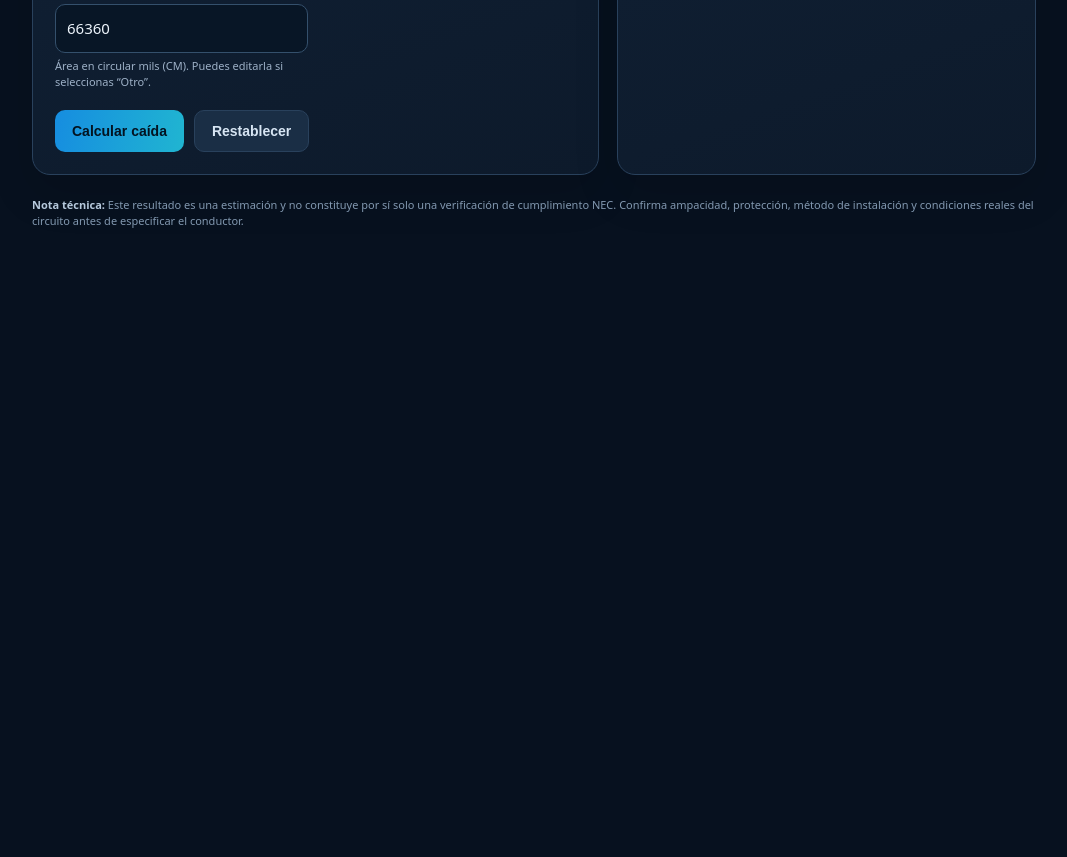
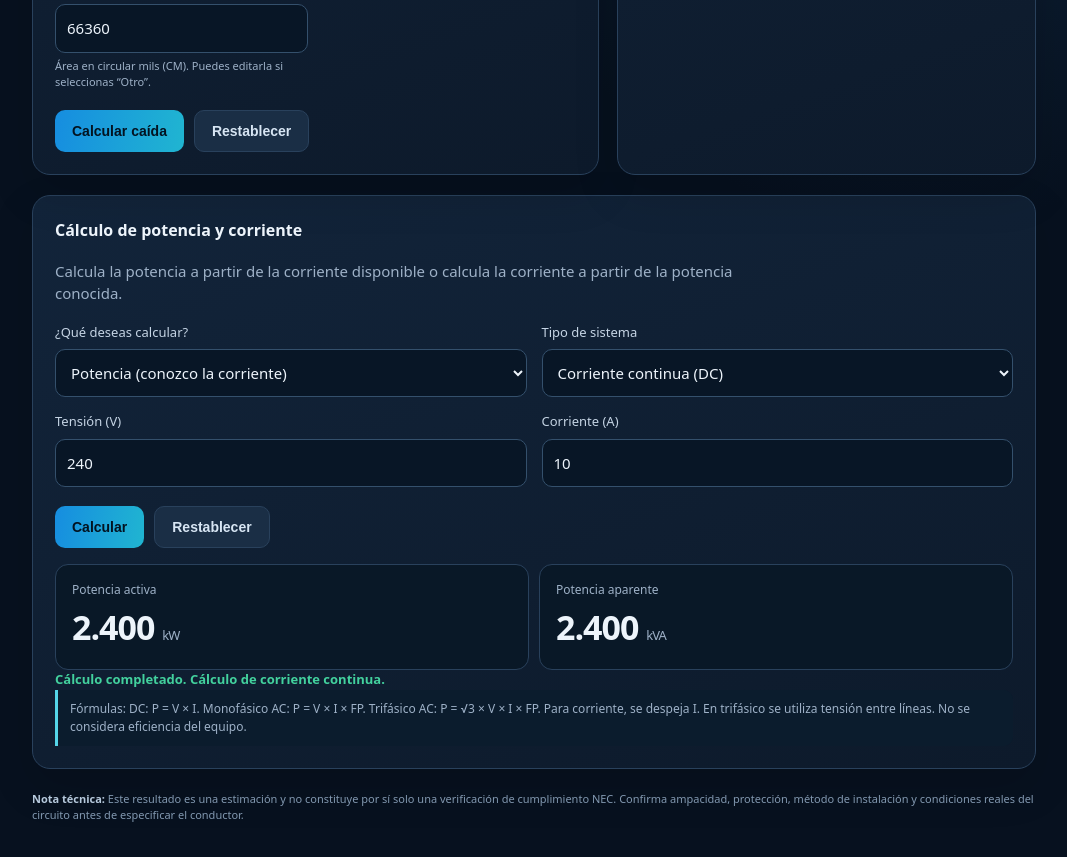
Before and after one commit to bgarciagomez23-bit/ElectroPro-GT, a plain HTML site: page web/index.html in a window 1280 px wide. Shown: the part 725-1582 px from the top of the page, without its empty margins (106-1173 px from the left). Before the commit the page ends 1014 px from the top, so only its background shows below. Drawn offline with Linux system fonts and the light colour scheme.

Commit message:
Add power and current calculator section

```diff
--- a/web/index.html
+++ b/web/index.html
@@ -37,6 +37,25 @@ h1{font-size:clamp(27px,4vw,38px);line-height:1.12;margin:0 0 9px}.intro{color:v
 <div id="status" class="status">Ingresa los datos y calcula.</div>
 <div class="note">Estimación resistiva con K = 12.9 para cobre y K = 21.2 para aluminio. No incluye reactancia, temperatura real de operación, agrupamiento ni factores de corrección de ampacidad.</div>
 </aside></div>
+<section class="card" style="margin-top:20px">
+<h2>Cálculo de potencia y corriente</h2>
+<p class="intro" style="margin:0 0 18px">Calcula la potencia a partir de la corriente disponible o calcula la corriente a partir de la potencia conocida.</p>
+<div class="fields">
+<div class="field"><label for="pcMode">¿Qué deseas calcular?</label><select id="pcMode"><option value="power">Potencia (conozco la corriente)</option><option value="current">Corriente (conozco la potencia)</option></select></div>
+<div class="field"><label for="pcSystem">Tipo de sistema</label><select id="pcSystem"><option value="dc">Corriente continua (DC)</option><option value="1">Monofásico AC</option><option value="3">Trifásico AC</option></select></div>
+<div class="field"><label for="pcVoltage">Tensión (V)</label><input id="pcVoltage" type="number" min="0.001" step="any" value="240"></div>
+<div class="field" id="pcCurrentField"><label for="pcCurrent">Corriente (A)</label><input id="pcCurrent" type="number" min="0" step="any" value="10"></div>
+<div class="field hidden" id="pcPowerField"><label for="pcPower">Potencia activa (kW)</label><input id="pcPower" type="number" min="0" step="any" value="2.4"></div>
+<div class="field" id="pcPfField"><label for="pcPf">Factor de potencia (FP)</label><input id="pcPf" type="number" min="0.01" max="1" step="0.01" value="0.90"><div class="hint">Requerido para sistemas de corriente alterna. Rango: 0.01 a 1.00.</div></div>
+</div>
+<div class="actions"><button class="primary" id="pcCalc">Calcular</button><button class="secondary" id="pcReset">Restablecer</button></div>
+<div class="split" style="margin-top:16px">
+<div class="metric"><div class="k" id="pcResultLabel">Potencia activa</div><div class="v" id="pcResult">— <span class="unit">kW</span></div></div>
+<div class="metric"><div class="k" id="pcSecondaryLabel">Potencia aparente</div><div class="v" id="pcSecondary">— <span class="unit">kVA</span></div></div>
+</div>
+<div id="pcStatus" class="status">Ingresa los datos y calcula.</div>
+<div class="note">Fórmulas: DC: P = V × I. Monofásico AC: P = V × I × FP. Trifásico AC: P = √3 × V × I × FP. Para corriente, se despeja I. En trifásico se utiliza tensión entre líneas. No se considera eficiencia del equipo.</div>
+</section>
 <p class="foot"><strong>Nota técnica:</strong> Este resultado es una estimación y no constituye por sí solo una verificación de cumplimiento NEC. Confirma ampacidad, protección, método de instalación y condiciones reales del circuito antes de especificar el conductor.</p>
 </main>
 <script>
@@ -55,6 +74,35 @@ function calculate(){
  $('status').className=pct>5?'status warn':'status';
 }
 $('gauge').addEventListener('change',()=>{const selected=$('gauge').value;if(selected!=='custom')$('area').value=selected;else $('area').focus();calculate()});
+function updatePcMode(){
+ const mode=$('pcMode').value,dc=$('pcSystem').value==='dc';
+ $('pcCurrentField').classList.toggle('hidden',mode==='current');
+ $('pcPowerField').classList.toggle('hidden',mode==='power');
+ $('pcPfField').classList.toggle('hidden',dc);
+ $('pcResultLabel').textContent=mode==='power'?'Potencia activa':'Corriente calculada';
+ $('pcSecondaryLabel').textContent=mode==='power'?'Potencia aparente':'Potencia aparente estimada';
+}
+function calculatePowerCurrent(){
+ const mode=$('pcMode').value,sys=$('pcSystem').value,v=Number($('pcVoltage').value),pf=sys==='dc'?1:Number($('pcPf').value);
+ const known=Number(mode==='power'?$('pcCurrent').value:$('pcPower').value);
+ if(!Number.isFinite(v)||v<=0||!Number.isFinite(known)||known<0||!Number.isFinite(pf)||pf<=0||pf>1){
+  $('pcStatus').textContent='Verifica los datos: tensión mayor que cero, valor no negativo y FP entre 0.01 y 1.00.';
+  $('pcStatus').className='status warn';return;
+ }
+ const factor=sys==='dc'?1:(sys==='3'?Math.sqrt(3):1);
+ let kw,amps,kva;
+ if(mode==='power'){amps=known;kw=factor*v*amps*pf/1000;kva=factor*v*amps/1000;}
+ else{kw=known;amps=kw*1000/(factor*v*pf);kva=kw/pf;}
+ $('pcResult').innerHTML=(mode==='power'?kw.toFixed(3):amps.toFixed(2))+' <span class="unit">'+(mode==='power'?'kW':'A')+'</span>';
+ $('pcSecondary').innerHTML=kva.toFixed(3)+' <span class="unit">kVA</span>';
+ $('pcStatus').textContent='Cálculo completado. '+(sys==='3'?'Se utilizó tensión línea a línea.':sys==='dc'?'Cálculo de corriente continua.':'Cálculo monofásico de corriente alterna.');
+ $('pcStatus').className='status';
+}
+$('pcMode').addEventListener('change',updatePcMode);
+$('pcSystem').addEventListener('change',updatePcMode);
+$('pcCalc').addEventListener('click',calculatePowerCurrent);
+$('pcReset').addEventListener('click',()=>{$('pcMode').value='power';$('pcSystem').value='dc';$('pcVoltage').value='240';$('pcCurrent').value='10';$('pcPower').value='2.4';$('pcPf').value='0.90';updatePcMode();calculatePowerCurrent()});
+updatePcMode();calculatePowerCurrent();
 $('calc').addEventListener('click',calculate);
 $('reset').addEventListener('click',()=>{ $('system').value='1';$('material').value='12.9';$('conductorType').value='THHN/THWN-2';$('voltage').value='240';$('current').value='40';$('length').value='30.48';$('area').value='66360';calculate()});
 calculate();
```
